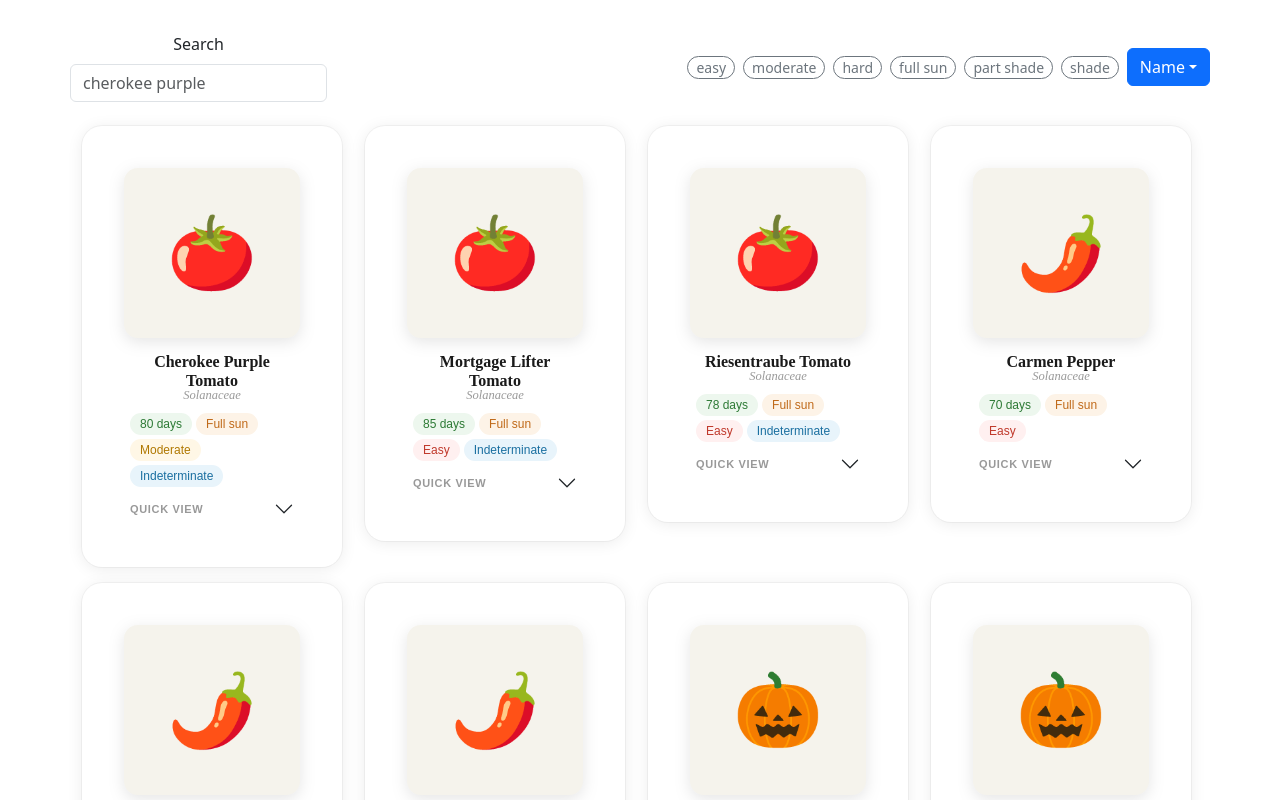
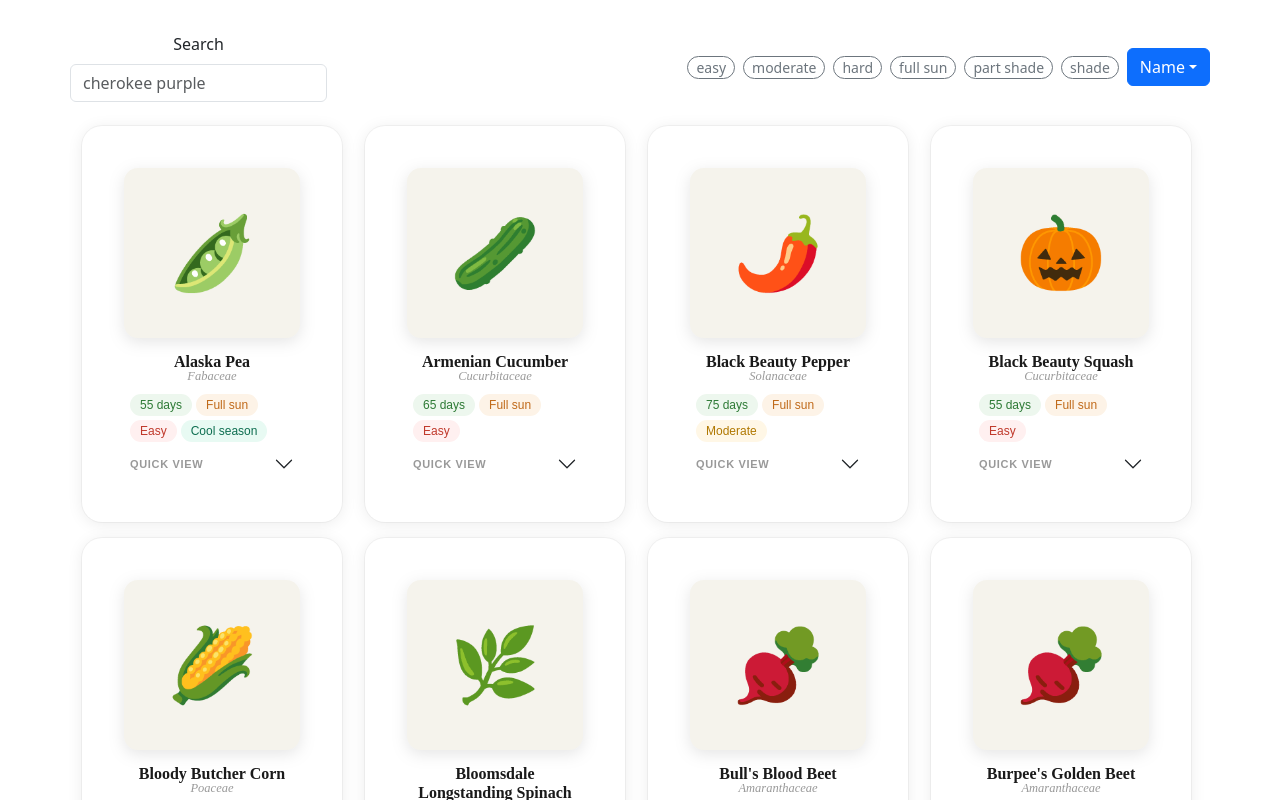
Before and after one commit to hlong200/wolf-peach, a React (Vite) app: page / in a window 1280 px wide. Shown: the top 800 px of the page. Built offline with nearby package versions, Linux system fonts and the light colour scheme.

Commit message:
Fixes to sorting

```diff
--- a/src/Catalog.jsx
+++ b/src/Catalog.jsx
@@ -14,8 +14,11 @@ function Catalog() {
     if(loading) return <p>Loading...</p>;
     if(error) return <p>Something went wrong.</p>;
 
+    const DIFF_ORDER = ['easy', 'moderate', 'hard'];
+
     return (
         <>
+            <div className="sticky-top">
                 <FilterBar
                     textFilter={textFilter}
                     setTextFilter={setTextFilter}
@@ -26,9 +29,11 @@ function Catalog() {
                     sortBy={sortBy}
                     setSortBy={setSortBy}
                 />
+            </div>
             <Container>
                 <Row xs={1} sm={2} md={3} lg={4} className="g-3">
-                    {data
+                    {
+                    [...data]
                     .filter(element => {
                         return (
                             element.name?.toLowerCase().includes(textFilter.toLowerCase())
@@ -43,24 +48,15 @@ function Catalog() {
                     })
                     .sort((a, b) => {
                         if(sortBy === 'name') {
-                            return a.name > b.name;
-                        } else if(sortBy === 'days') {
-                            return a.days > b.days;
-                        } else if(sortBy === 'difficulty') {
-                            if(a.difficulty === b.difficulty) {
-                                return false;
-                            } else if(a.difficulty === 'easy' && b.difficulty === 'moderate') {
-                                return false;
-                            } else if(a.difficulty === 'easy' && b.difficulty === 'hard') {
-                                return false;
-                            } else if(a.difficulty === 'moderate' && b.difficulty === 'hard') {
-                                return false;
-                            } else {
-                                return true;
+                            return a.name.localeCompare(b.name);
                         }
-                        } else {
-                            return false;
+                        if(sortBy === 'days') {
+                            return a.days_to_maturity - b.days_to_maturity;
                         }
+                        if(sortBy === 'difficulty') {
+                            return DIFF_ORDER.indexOf(a.difficulty) - DIFF_ORDER.indexOf(b.difficulty);
+                        }
+                        return 0;
                     })
                     .map(veggie => (
                         <Col key={veggie.id}>
```
Lines whose indentation alone changed are shown as unchanged.
